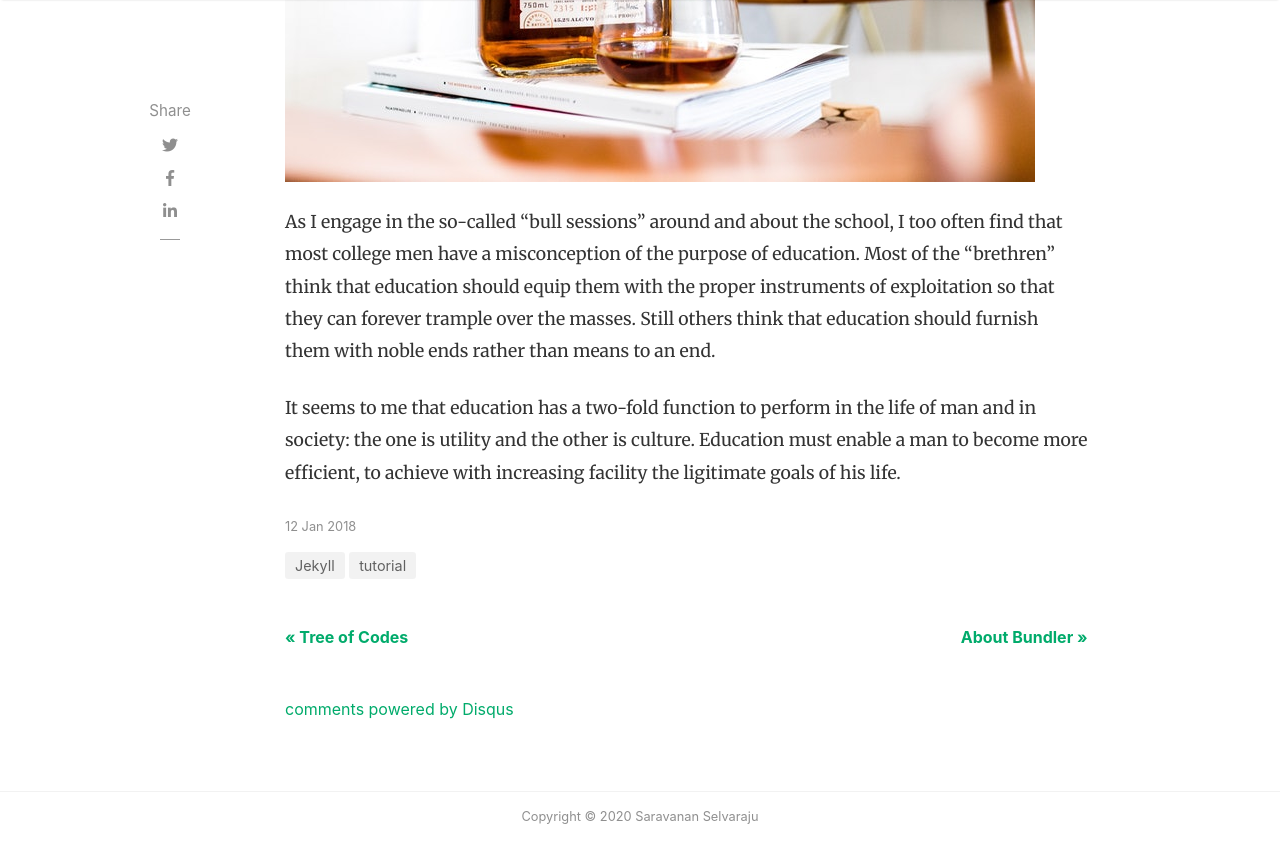
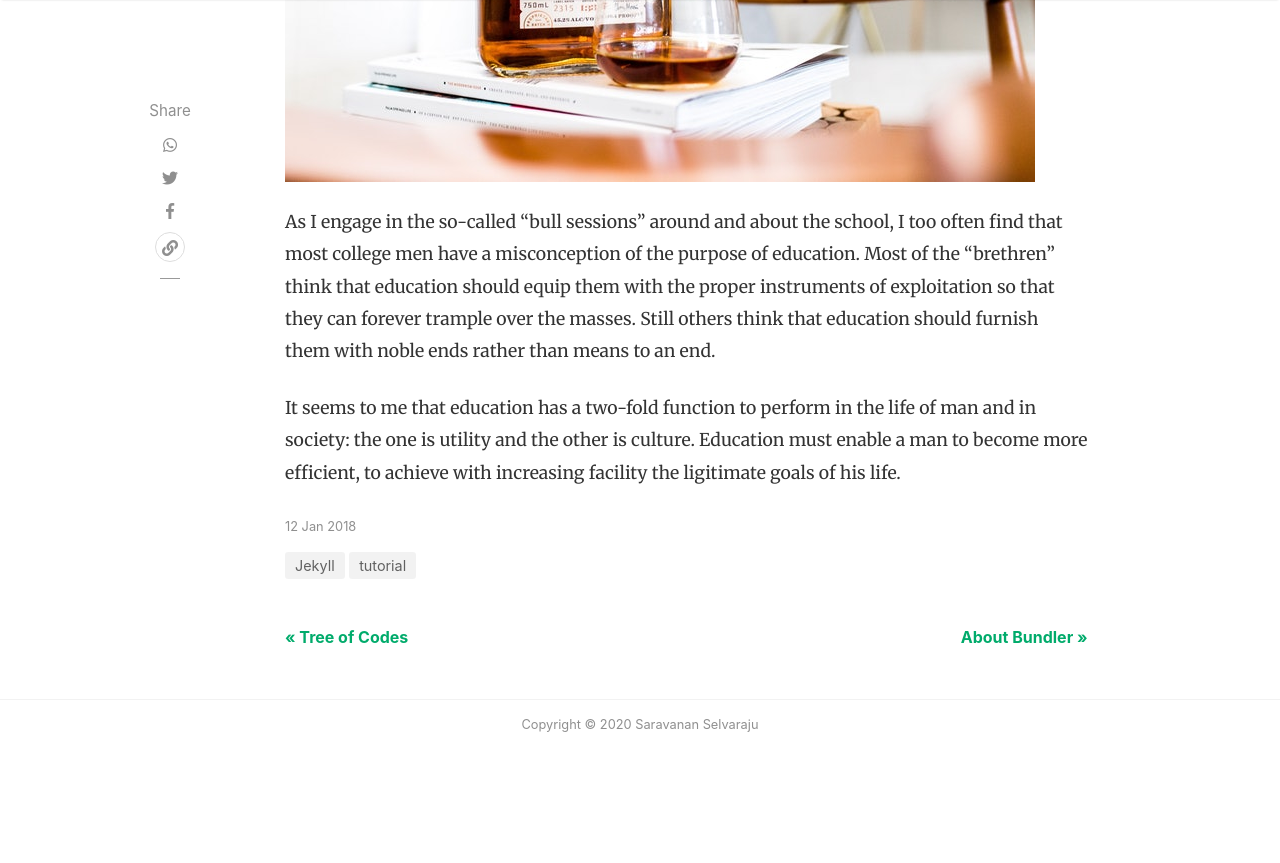
Before and after one commit to saravananselvaraju/saravananselvaraju.github.io, a Jekyll site: the page built from _posts/2018-01-12-we-all-wait-for-summer.md, in a window 1280 px wide and 900 px high, scrolled down 629 px. Shown: the top 863 px of the window. Built offline with Jekyll 4.4.1, drawn with Linux system fonts in a browser that asks for light colours; nearby versions of some CDN libraries; comment, search, counter and statistics services are not loaded; after the commit the page ends 1437 px from its top, so only the background shows below that.

Commit message:
integrated telegram comments

```diff
--- a/_config.yml
+++ b/_config.yml
@@ -6,7 +6,7 @@
 favicon: 'assets/images/logo.png'
 baseurl: ''
 google_analytics: 'UA-112928594-5'
-disqus: ''
+telegram_site_id: 'DoedM_LH'
 include: ["_pages"]
 permalink: /:title/
 
--- a/_includes/disqus.html
+++ /dev/null
@@ -1,14 +0,0 @@
-<section class="disqus">
-    <div id="disqus_thread"></div>
-    <script type="text/javascript">
-        var disqus_shortname = '{{site.disqus}}';
-        var disqus_developer = 0;
-        (function() {
-            var dsq = document.createElement('script'); dsq.type = 'text/javascript'; dsq.async = true;
-            dsq.src = window.location.protocol + '//' + disqus_shortname + '.disqus.com/embed.js';
-            (document.getElementsByTagName('head')[0] || document.getElementsByTagName('body')[0]).appendChild(dsq);
-        })();
-    </script>
-    <noscript>Please enable JavaScript to view the <a href="http://disqus.com/?ref_noscript">comments powered by Disqus.</a></noscript>
-    <a href="http://disqus.com" class="dsq-brlink">comments powered by <span class="logo-disqus">Disqus</span></a>
-</section>
--- a/_includes/share.html
+++ b/_includes/share.html
@@ -3,6 +3,12 @@
         Share
     </p>
     <ul>
+        <li class="ml-1 mr-1">
+            <a target="_blank" href="https://twitter.com/intent/tweet?text={{ page.title }}&url={{ page.url | absolute_url }}" onclick="window.open(this.href, 'twitter-share', 'width=550,height=235');return false;">
+                <i class="fab fa-whatsapp"></i>
+            </a>
+        </li>
+
         <li class="ml-1 mr-1">
             <a target="_blank" href="https://twitter.com/intent/tweet?text={{ page.title }}&url={{ page.url | absolute_url }}" onclick="window.open(this.href, 'twitter-share', 'width=550,height=235');return false;">
                 <i class="fab fa-twitter"></i>
@@ -16,8 +22,8 @@
         </li>
 
         <li class="ml-1 mr-1">
-            <a target="_blank" href="https://www.linkedin.com/shareArticle?mini=true&url={{ page.url | absolute_url }}" onclick="window.open(this.href, 'width=550,height=435');return false;">
-                <i class="fab fa-linkedin-in"></i>
+            <a target="_blank" href="https://facebook.com/sharer.php?u={{ page.url | absolute_url }}" onclick="window.open(this.href, 'facebook-share', 'width=550,height=435');return false;">
+                <i class="fa fa-link"></i>
             </a>
         </li>
 
--- /dev/null
+++ b/_includes/telegram.html
@@ -0,0 +1,3 @@
+{% if page.comments %}
+<script async src="https://comments.app/js/widget.js?3" data-comments-app-website={{ site.telegram_site_id}} data-limit="100"></script>
+{% endif %}
--- a/_layouts/default.html
+++ b/_layouts/default.html
@@ -21,7 +21,6 @@
 </head>
 
 {% if jekyll.environment == 'production' %}
-<!-- change your GA id in _config.yml -->
 <script>
 (function(i,s,o,g,r,a,m){i['GoogleAnalyticsObject']=r;i[r]=i[r]||function(){
 (i[r].q=i[r].q||[]).push(arguments)},i[r].l=1*new Date();a=s.createElement(o),
@@ -34,32 +33,25 @@
 
 {% capture layout %}{% if page.layout %}layout-{{ page.layout }}{% endif %}{% endcapture %}
 <body class="{{layout}}">
-	<!-- defer loading of font and font awesome -->
 	<noscript id="deferred-styles">
 		<link href="https://fonts.googleapis.com/css?family=Righteous%7CMerriweather:300,300i,400,400i,700,700i" rel="stylesheet">
 		<link rel="stylesheet" href="https://use.fontawesome.com/releases/v5.0.13/css/all.css" integrity="sha384-DNOHZ68U8hZfKXOrtjWvjxusGo9WQnrNx2sqG0tfsghAvtVlRW3tvkXWZh58N9jp" crossorigin="anonymous">
 	</noscript>
 
 
-<!-- Begin Menu Navigation
-================================================== -->
 <nav class="navbar navbar-expand-lg navbar-light bg-white fixed-top mediumnavigation nav-down">
 
     <div class="container pr-0">
 
-    <!-- Begin Logo -->
     <a class="navbar-brand" href="{{ site.baseurl }}/">
     <img src="{{ site.baseurl }}/{{ site.logo }}" alt="{{ site.name }}">
     </a>
-    <!-- End Logo -->
 
     <button class="navbar-toggler" type="button" data-toggle="collapse" data-target="#navbarMediumish" aria-controls="navbarSupportedContent" aria-expanded="false" aria-label="Toggle navigation">
     <span class="navbar-toggler-icon"></span>
     </button>
 
     <div class="collapse navbar-collapse" id="navbarMediumish">
-
-        <!-- Begin Menu -->
 
             <ul class="navbar-nav ml-auto">
 
--- a/_layouts/post.html
+++ b/_layouts/post.html
@@ -116,19 +115,9 @@
 <!-- End Article
 ================================================== -->
 
-<!-- Begin Comments
-================================================== -->
-{% if page.comments != false %}
-    <div class="container">
-        <div id="comments" class="row justify-content-center mb-5">
-            <div class="col-md-8">
-                {% include disqus.html %}
-            </div>
-        </div>
-    </div>
+{% if site.telegram_site_id %}
+    {% include telegram.html %}
 {% endif %}
-<!--End Comments
-================================================== -->
 
 <!-- Review with LD-JSON, adapt it for your needs if you like, but make sure you test the generated HTML source code first:
 https://search.google.com/structured-data/testing-tool/u/0/
```
Also changed, not shown: other parts of _layouts/default.html (+1 -16 lines), other parts of _layouts/post.html (+0 -1 lines), README.md.
